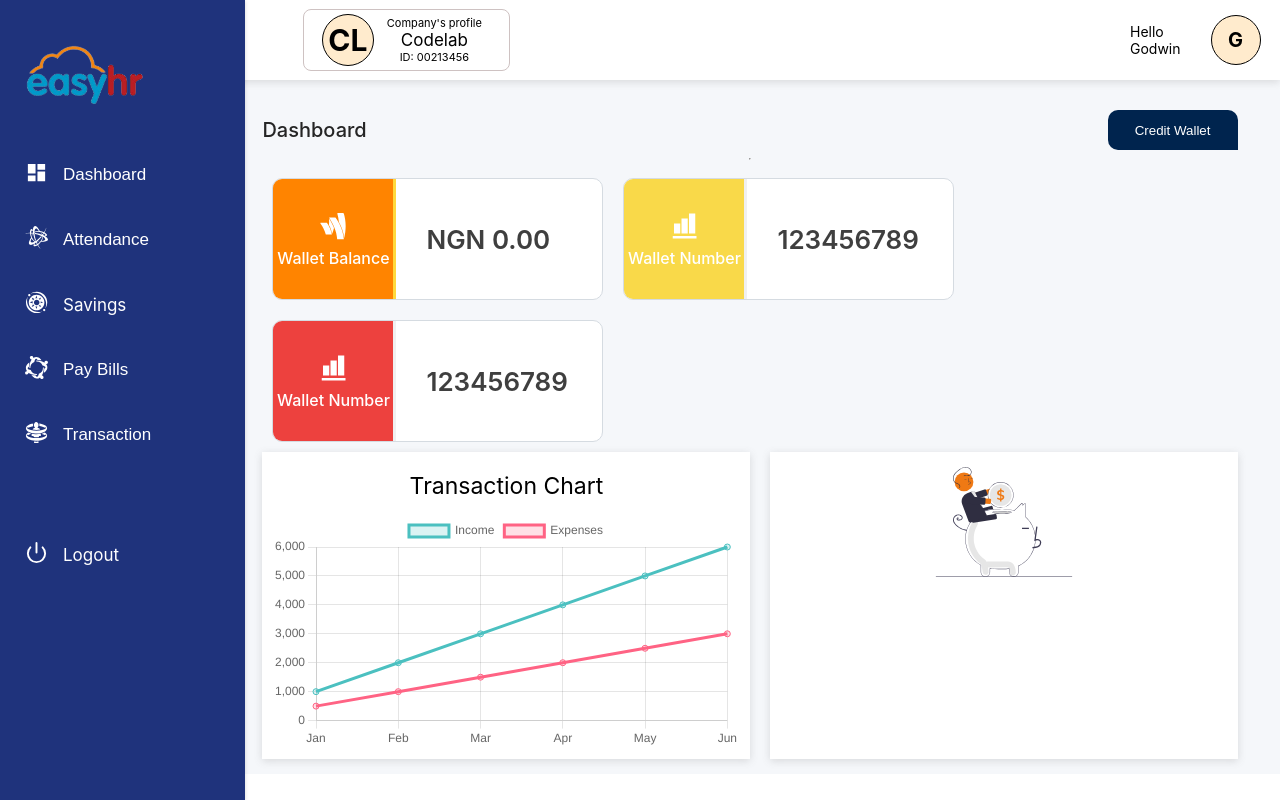
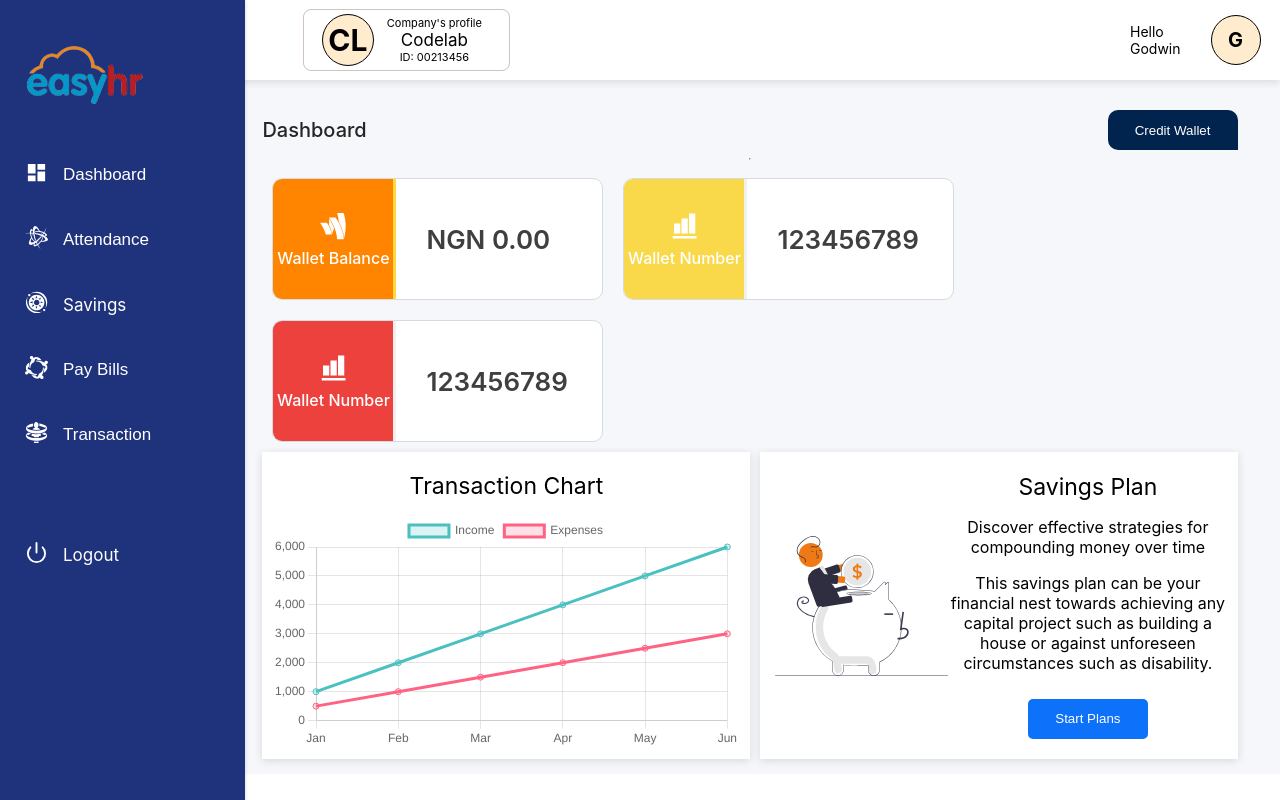
Before and after one commit to OgbuEsther/Easy_HR_FE2, a React (Create React App) app: page /staffdashboard in a window 1280 px wide. Built offline with nearby package versions, Linux system fonts and the light colour scheme.

Commit message:
savings plan 5%

```diff
--- a/src/pages/Staffcomp.tsx
+++ b/src/pages/Staffcomp.tsx
@@ -112,6 +112,14 @@ const ParentComp = () => {
                       </Piehold>
                       <Planhold>
                           <Img src={img} />
+                          <Savehold>
+                              <Title2>Savings Plan</Title2>
+                              <P>
+                                  <p>Discover effective strategies for compounding money over time</p>
+                                  <C><p>This savings plan can be your financial nest towards achieving any capital project such as building a house or against unforeseen circumstances such as disability.</p></C>
+                              </P>
+                              <Button >Start Plans</Button>
+                          </Savehold>
                       </Planhold>
                   </Down>
         </Wrapper>
@@ -121,9 +129,57 @@ const ParentComp = () => {
 };
 
 export default ParentComp;
+const Button = styled.button`
+    width: 120px;
+    height: 40px;
+    display: flex;
+    justify-content: center;
+    align-items: center;
+    border: none;
+    outline: none;
+    background-color: #0D71FA;
+    color: #fff;
+    cursor: pointer;
+    border-radius: 5px;
+    margin-top: 10px;
+    transition: all 350ms ease-in-out;
+    :hover{
+        background-color: #fff;
+        color: #0D71FA;
+        border: 1px solid #0D71FA;
+    }
+`
+const C = styled.div`
+    p{
+        text-align: center;
+    }
+`
+const P = styled.div`
+    p{
+        text-align: center;
+    }
+`
+const Title2 = styled.div`
+    font-size: 23px;
+`
+const Savehold = styled.div`
+    height: 100%;
+    flex: 1;
+    /* background-color: red; */
+    display: flex;
+    justify-content: center;
+    align-items: center;
+    flex-direction: column;
+`
+const Save = styled.div`
+    display: flex;
+    font-size: 23px;
+    font-weight: 500;
+`
 const Img = styled.img`
-    height: 110px;
-    margin-top: 15px;
+    height: 140px;
+    /* margin-top: 15px; */
+    margin-left: 15px;
 `
 
 const Video = styled.video`
@@ -133,8 +189,10 @@ const Planhold = styled.div`
     width: 48%;
     background-color: #fff;
     display: flex;
-    flex-direction: column;
+    /* flex-direction: column; */
+    align-items: center;
     box-shadow: rgba(99, 99, 99, 0.2) 0px 2px 8px 0px;
+    padding-right: 10px;
 `
 const Pee = styled.div`
     width: 100%;
```
